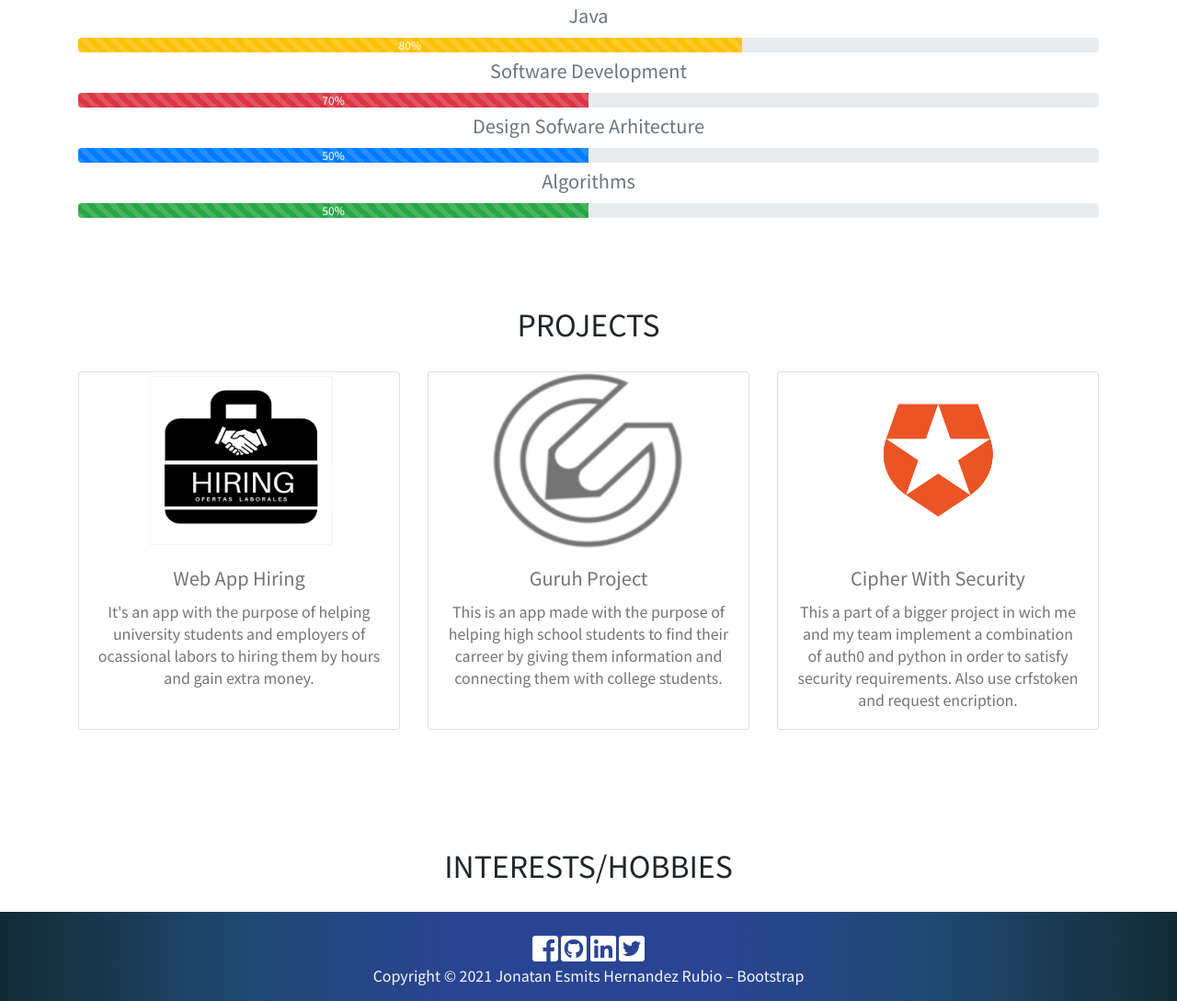
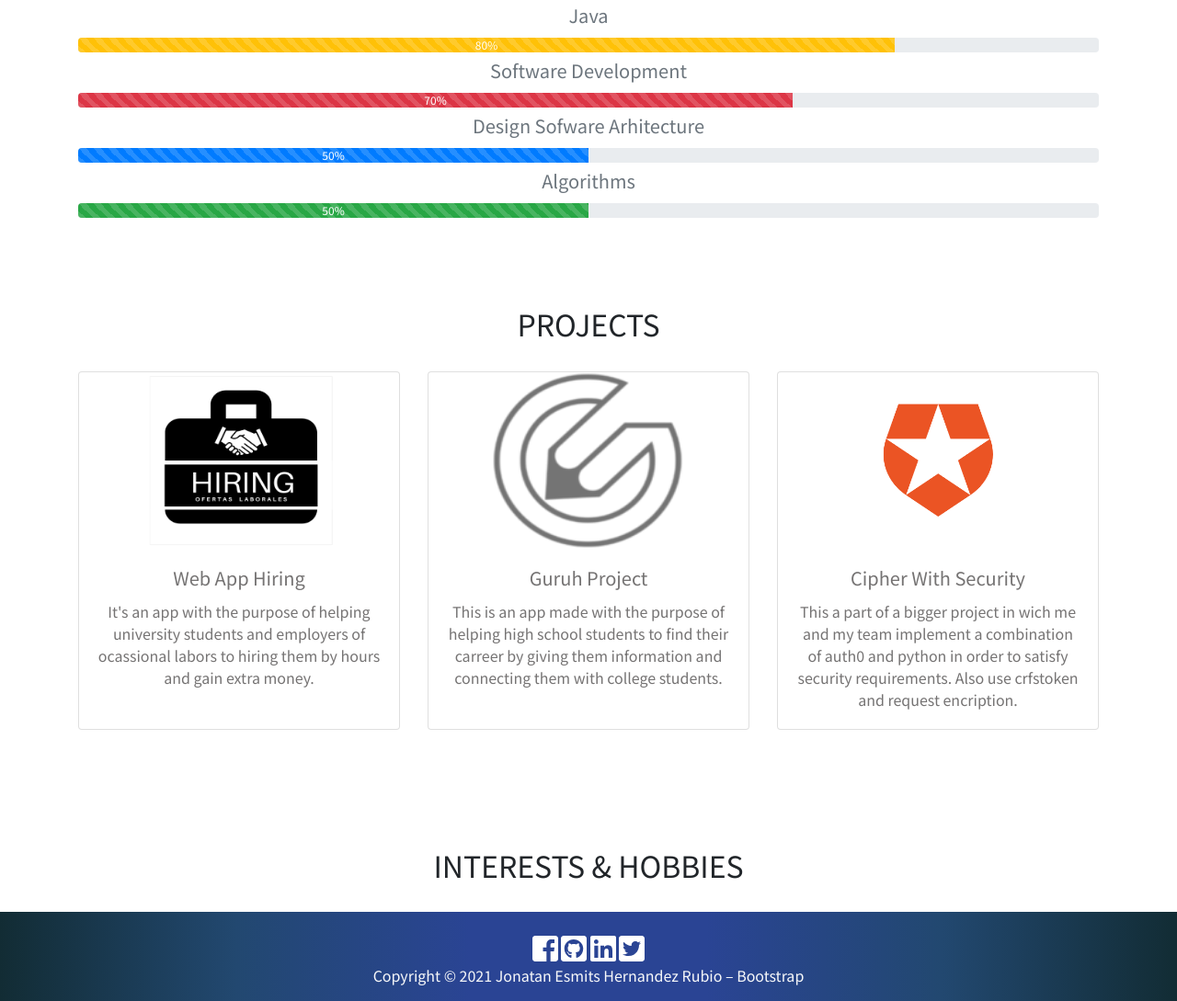
Before and after one commit to jehernandezr/PersonalSite, a plain HTML site: page index.html in a window 1280 px wide. Shown: the part 2013-3102 px from the top of the page at 92% size. Drawn offline with nearby package versions, Linux system fonts and the light colour scheme.

Commit message:
Code review ce.rozon

```diff
--- a/index.html
+++ b/index.html
@@ -7,8 +7,8 @@
   <meta http-equiv="X-UA-Compatible" content="IE=edge" />
   <meta name="viewport" content="width=device-width, initial-scale=1.0 shrink-to-fit=no" />
   <meta http-equiv="x-ua-compatible" content="ie=edge" />
-  <link rel="icon" type="image" href="/images/favicon.png"/>
-  <link rel="shortcut icon" type="image/png" href="/images/favicon.png"/>
+  <link rel="icon" type="image" href="/images/favicon.png" />
+  <link rel="shortcut icon" type="image/png" href="/images/favicon.png" />
   <meta name="author" content="Jonatan Hernandez" />
   <meta name="description" content="This website contains several personal information, like hobbies,
     most used programming languages, etc." />
@@ -67,12 +67,19 @@
               <img src="images/series.jpg" class="d-block w-100" alt="watching series">
             </div>
           </div>
+          <!-- es llamativo y se ve bien al abrir la página
+               yo sugeriría ajustar las imágenes del carrusel
+               por la altura y no el ancho (y centrarlas luego)
+               porque al cambiar de imagen el carrusel cambia
+               de altura y mueve todo lo que está debajo
+          -->
           <div class="overlay">
             <div class="container">
               <div class="row align-items-center">
                 <div class="col-md-6 ">
                   <h1 class="text-light">Jonatan Hernandez</h1>
-                  <p class="text-justify text-light">Hello and welcome to my website! I'm a sofware developer student.</p>
+                  <p class="text-justify text-light">Hello and welcome to my website! I'm a sofware developer student.
+                  </p>
                 </div>
               </div>
             </div>
@@ -100,17 +107,22 @@
                   <div class="card-body">
                     <h5 class="card-title text-center">Some History</h5>
                     <p class="card-text text-center text-justify"> I was born in August 18th, 2001
-                      in Fusagausgá,Colombia. I am studying Systems and computing engineering at Los Andes University, Bogotá Colombia.
+                      in Fusagausgá,Colombia. I am studying Systems and computing engineering at Los Andes University,
+                      Bogotá Colombia.
                     </p>
                     <h5 class="card-title text-center mt-4"> Reach Me By</h5>
                     <div class="iconos text-center">
-                      <a href="https://www.facebook.com/JONATAN1808/" target="_blank" rel="noreferrer"><i class="fab fa-facebook-square fa-2x"></i> </a>
+                      <a href="https://www.facebook.com/JONATAN1808/" target="_blank" rel="noreferrer"><i
+                          class="fab fa-facebook-square fa-2x"></i> </a>
 
-                      <a href="https://github.com/jehernandezr" target="_blank" rel="noreferrer"><i class="fab fa-github-square fa-2x"></i></a>
+                      <a href="https://github.com/jehernandezr" target="_blank" rel="noreferrer"><i
+                          class="fab fa-github-square fa-2x"></i></a>
 
-                      <a href="https://www.linkedin.com/in/jonatan-hernandez-rubio/" target="_blank" rel="noreferrer"><i class="fab fa-linkedin fa-2x"></i></a>
+                      <a href="https://www.linkedin.com/in/jonatan-hernandez-rubio/" target="_blank" rel="noreferrer"><i
+                          class="fab fa-linkedin fa-2x"></i></a>
 
-                      <a href=" https://twitter.com/jonatane_hr" target="_blank" rel="noreferrer"><i class="fab fa-twitter-square fa-2x"></i></a>
+                      <a href=" https://twitter.com/jonatane_hr" target="_blank" rel="noreferrer"><i
+                          class="fab fa-twitter-square fa-2x"></i></a>
                     </div>
                   </div>
                 </div>
@@ -195,10 +207,11 @@
         <h2 class="text-muted text-center font-weight-dark mb-4">Work experience</h2>
         <div class="row">
           <div class="col md-6">
-            <div class="card mb-2" >
+            <div class="card mb-2">
               <div class="row no-gutters">
                 <div class="col-md-2">
                   <img src="images/apple-icon-152x152.png" alt="">
+                  <!-- falta el alt -->
                 </div>
                 <div class="col-md-10">
                   <div class="card-body">
@@ -215,6 +228,8 @@
         </div>
       </div>
       <!-- Skills -->
+      <!-- súper chevere esta parte -->
+      <!-- los atributos style deberían ir en el css/scss -->
       <div id="skills" class="container">
         <h2 class="text-muted text-center font-weight-dark mb-4">Skills</h2>
         <div class="row mb-2">
@@ -232,7 +247,7 @@
             <h5 class="card-title text-center text-muted">Java</h5>
             <div class="progress">
               <div class="progress-bar progress-bar-striped progress-bar-animated bg-warning" role="progressbar"
-                aria-valuenow="65" aria-valuemin="0" aria-valuemax="100" style="width: 65%"> 80%</div>
+                aria-valuenow="80" aria-valuemin="0" aria-valuemax="100" style="width: 80%"> 80%</div>
             </div>
           </div>
         </div>
@@ -242,7 +257,7 @@
             <h5 class="card-title text-center text-muted">Software Development</h5>
             <div class="progress">
               <div class="progress-bar progress-bar-striped progress-bar-animated bg-danger" role="progressbar"
-                aria-valuenow="50" aria-valuemin="0" aria-valuemax="100" style="width: 50%"> 70%</div>
+                aria-valuenow="70" aria-valuemin="0" aria-valuemax="100" style="width: 70%"> 70%</div>
             </div>
           </div>
         </div>
@@ -270,7 +285,9 @@
     </section>
 
     <!-- Projects section -->
-
+    <!--  me gusta que el texto resalta mostrando que es un link
+          aunque creo que en celulares/tablets no es tan evidente que se trata de enlaces
+    -->
     <section id="projects">
       <div class="container">
         <div class="row mb-4 mt-4">
@@ -287,7 +304,8 @@
               </div>
               <div class="card-body">
                 <h5 class="card-title text-center">Web App Hiring</h5>
-                  <p class="card-text  text-justify text-center">It's an app with the purpose of helping university students and employers of ocassional labors to hiring them by hours and gain extra money. </p>
+                <p class="card-text  text-justify text-center">It's an app with the purpose of helping university
+                  students and employers of ocassional labors to hiring them by hours and gain extra money. </p>
             </a>
           </div>
         </div>
@@ -299,43 +317,43 @@
             </div>
             <div class="card-body">
               <h5 class="card-title text-center">Guruh Project</h5>
-                <p class="card-text text-justify text-center">This is an app made with the purpose of helping high school students to find their
+              <p class="card-text text-justify text-center">This is an app made with the purpose of helping high school
+                students to find their
                 carreer by giving them information and connecting them with college students. </p>
           </a>
         </div>
       </div>
 
       <div class="card mb-4">
-          <a href="https://github.com/ISIS2503/ISIS2503-202010-S1-BinomioDeOroCuadrado/wiki/Sprint-3" target="_blank" rel="noreferrer">
+        <a href="https://github.com/ISIS2503/ISIS2503-202010-S1-BinomioDeOroCuadrado/wiki/Sprint-3" target="_blank"
+          rel="noreferrer">
           <div class="card-image">
             <img class="card-img-top" src="images/auth0.png" alt="Card image auth0">
           </div>
           <div class="card-body">
             <h5 class="card-title text-center">Cipher With Security</h5>
-              <p class="card-text text-justify text-center">This a part of a bigger project in wich me and my team implement a
-                  combination of auth0 and python in order to satisfy security requirements. Also use crfstoken and request encription.</p>
+            <p class="card-text text-justify text-center">This a part of a bigger project in wich me and my team
+              implement a
+              combination of auth0 and python in order to satisfy security requirements. Also use crfstoken and request
+              encription.</p>
         </a>
 
       </div>
-        </div>
-        </div>
-        </div>
-        </div>
     </section>
-
-  </main>
-
     <!-- Hobbies and Interests section -->
 
     <section id="hobbies">
       <div class="container">
         <div class="row mb-4 mt-4">
-        <div class="col text-center text-uppercase">
-          <h2>Interests/Hobbies</h2>
+          <div class="col text-center text-uppercase text-break">
+            <h2>Interests & Hobbies</h2>
+            <!-- este titulo se desfasa en tamaños muy pequeños-->
           </div>
         </div>
+    </section>
+  </main>
 
-  </section>
+
 
   <!-- Footer -->
   <footer>
@@ -343,21 +361,29 @@
       <div class="row">
         <div class="col-8 offset-2 text-center mt-4">
           <div class="iconos text-end ">
-                <a href="https://www.facebook.com/JONATAN1808/" target="_blank" rel="noreferrer"><i class="fab fa-facebook-square fa-2x"></i> </a>
+            <a href="https://www.facebook.com/JONATAN1808/" target="_blank" rel="noreferrer"><i
+                class="fab fa-facebook-square fa-2x"></i> </a>
 
-                <a href="https://github.com/jehernandezr" target="_blank" rel="noreferrer"><i class="fab fa-github-square fa-2x"></i></a>
+            <a href="https://github.com/jehernandezr" target="_blank" rel="noreferrer"><i
+                class="fab fa-github-square fa-2x"></i></a>
 
-                <a href="https://www.linkedin.com/in/jonatan-hernandez-rubio/" target="_blank" rel="noreferrer"><i class="fab fa-linkedin fa-2x"></i></a>
+            <a href="https://www.linkedin.com/in/jonatan-hernandez-rubio/" target="_blank" rel="noreferrer"><i
+                class="fab fa-linkedin fa-2x"></i></a>
 
-                <a href=" https://twitter.com/jonatane_hr" target="_blank" rel="noreferrer"><i class="fab fa-twitter-square fa-2x"></i></a>
+            <a href=" https://twitter.com/jonatane_hr" target="_blank" rel="noreferrer"><i
+                class="fab fa-twitter-square fa-2x"></i></a>
           </div>
-          <p class="text-light">Copyright © 2021 Jonatan Esmits  Hernandez Rubio – Bootstrap</p>
+          <p class="text-light">Copyright © 2021 Jonatan Esmits Hernandez Rubio – Bootstrap</p>
 
         </div>
       </div>
     </div>
   </footer>
+  <!--  el sitio es fácil de navegar tanto en el navegador como dentro del código,
+        todo está separado muy bien y el uso extensivo de bootstrap y sass hace que
+        realizar modificaciones o corregir errores sea rápido y sencillo.
 
+  -->
 
 
   <script defer src="https://use.fontawesome.com/releases/v5.0.6/js/all.js"></script>
```
Also changed, not shown: sass/style.css (+25 -2 lines), Review/resultado w3c.png (added). Lines whose indentation alone changed are shown as unchanged.
